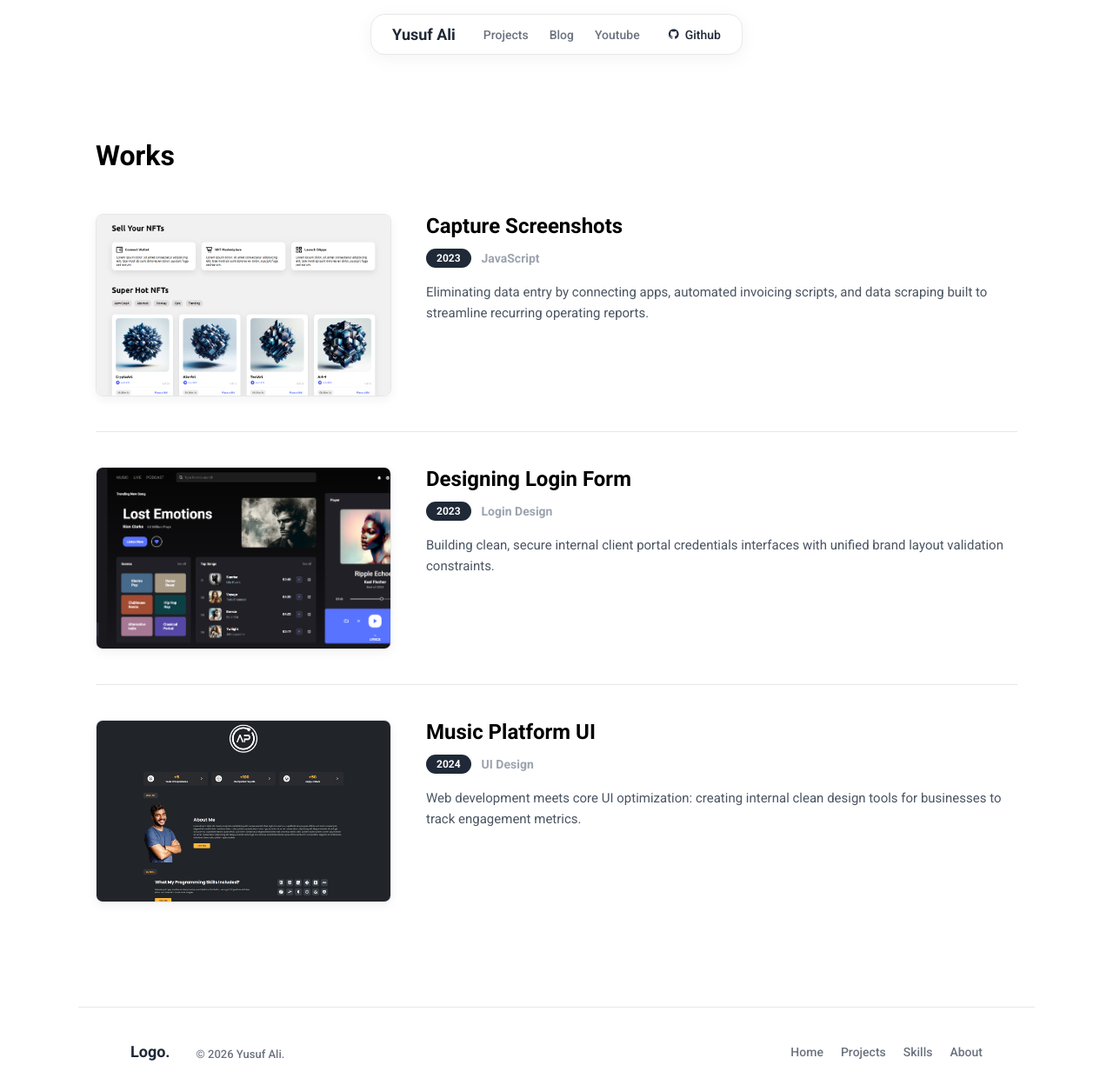
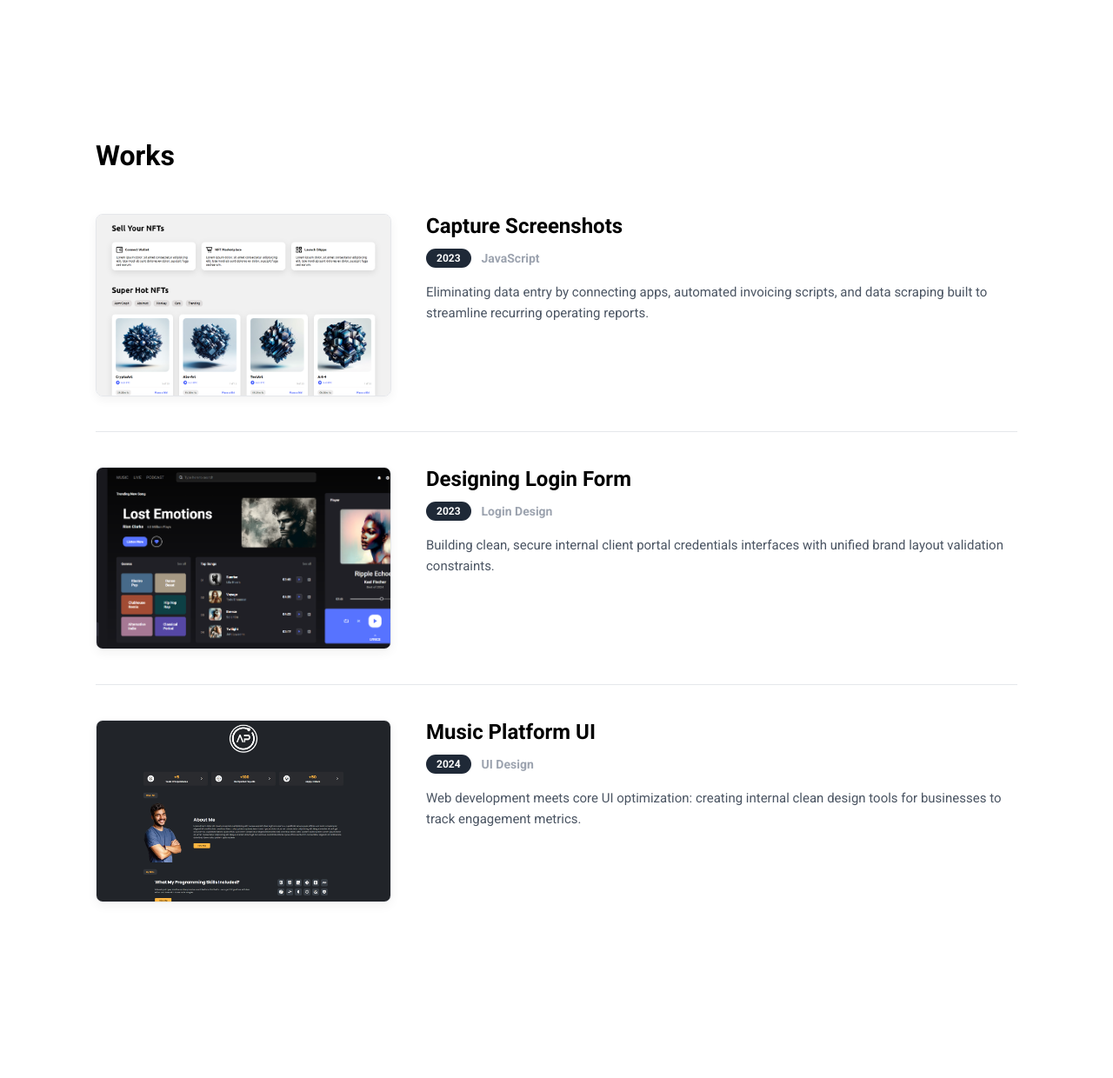
Before and after one commit to YusufA0906/portfolio, a Django app: template yp/core/templates/projects.html in a window 1280 px wide. Shown: the whole page at 87% size. After the commit the page ends 1038 px from the top, so only its background shows below. Run offline with Django 5.2, Linux system fonts and the light colour scheme; the template is opened without the code that fills it, so the values that code supplies are empty.

Commit message:
Refactored index.html and projects.html

```diff
--- a/yp/core/templates/projects.html
+++ b/yp/core/templates/projects.html
@@ -31,66 +31,6 @@
             padding-top: 120px;
         }
 
-        /* Navigation Bar (Matching original design style) */
-        nav {
-            display: flex;
-            align-items: center;
-            justify-content: space-between;
-            gap: 32px;
-            border: 1px solid #e8e8e8;
-            position: absolute;
-            top: 16px;
-            left: 50%;
-            transform: translateX(-50%);
-            border-radius: 16px;
-            padding: 12px 24px;
-            background: #fff;
-            z-index: 1000;
-            width: max-content;
-            box-shadow: 0 4px 20px rgba(0, 0, 0, 0.05);
-        }
-
-        nav .logo {
-            display: flex;
-            align-items: center;
-            gap: 5px;
-        }
-
-        nav .logo img {
-            width: 30px;
-            height: 30px;
-        }
-
-        nav .logo a {
-            color: #1f2937;
-            font-weight: 600;
-            font-size: 18px;
-        }
-
-        nav .nav-links {
-            display: flex;
-            gap: 24px;
-        }
-
-        nav .nav-links a {
-            font-size: 14px;
-            color: #6b7280;
-            font-weight: 500;
-            transition: all 0.3s ease;
-        }
-
-        nav .nav-links a:hover {
-            color: #1f2937;
-        }
-
-        nav .github-link {
-            font-size: 14px;
-            font-weight: 500;
-            color: #1f2937;
-            display: flex;
-            align-items: center;
-            gap: 6px;
-        }
 
         /* Works Section Layout */
         .works-section {
@@ -191,58 +131,12 @@
             max-width: 680px;
         }
 
-        /* Footer (Matching original design style) */
-        .footer {
-            padding: 40px 60px 20px;
-            display: flex;
-            align-items: center;
-            justify-content: space-between;
-            border-top: 1px solid #e5e7eb;
-            max-width: 1100px;
-            margin: 0 auto;
-        }
-
-        .footer__brand {
-            display: flex;
-            align-items: flex-end;
-            gap: 30px;
-        }
-
-        .footer__brand a {
-            font-weight: bold;
-            font-size: 18px;
-        }
-
-        .footer__brand p {
-            font-size: 13px;
-            color: #6b7280;
-            font-weight: 500;
-        }
-
-        .footer__links {
-            display: flex;
-            gap: 20px;
-        }
-
-        .footer__links a {
-            font-size: 14px;
-            font-weight: 500;
-            color: #6b7280;
-            transition: all 0.5s ease;
-        }
-
-        .footer__links a:hover {
-            color: #000;
-        }
-
         /* Responsive Breakpoints */
         @media screen and (max-width: 768px) {
             body {
                 padding-top: 100px;
             }
-            nav {
-                width: 90%;
-            }
+
             .project-item {
                 flex-direction: column;
                 gap: 20px;
@@ -252,32 +146,14 @@
                 width: 100%;
                 height: 220px;
             }
-            .footer {
-                flex-direction: column-reverse;
-                gap: 16px;
-                padding: 20px;
-                text-align: center;
-            }
-            .footer__brand {
-                flex-direction: column;
-                align-items: center;
-                gap: 10px;
-            }
+
         }
     </style>
 </head>
 <body>
 
     <nav>
-        <div class="logo">
-            <a href="#">Yusuf Ali</a>
-        </div>
-        <div class="nav-links">
-            <a href="#">Projects</a>
-            <a href="#">Blog</a>
-            <a href="#">Youtube</a>
-        </div>
-        <a href="https://github.com/YusufA0906" class="github-link"><i class="ri-github-fill"></i> Github</a>
+
     </nav>
 
     <section class="works-section">
@@ -340,16 +216,7 @@
     </section>
 
     <footer class="footer">
-        <div class="footer__brand">
-            <a href="#">Logo.</a>
-            <p>© 2026 Yusuf Ali.</p>
-        </div>
-        <div class="footer__links">
-            <a href="#">Home</a>
-            <a href="#">Projects</a>
-            <a href="#">Skills</a>
-            <a href="#">About</a>
-        </div>
+
     </footer>
 
 </body>
```
Also changed, not shown: yp/core/templates/index.html (+4 -24 lines), yp/templates/base.html (+3 -9 lines), yp/templates/components/footer.html (added, +11 -0 lines), yp/templates/components/head.html (added, +9 -0 lines), yp/templates/components/navbar.html (added, +13 -0 lines).
